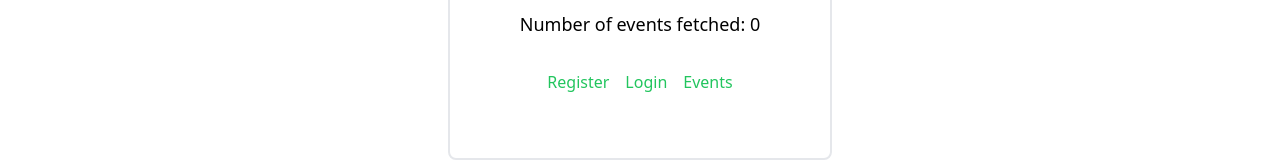
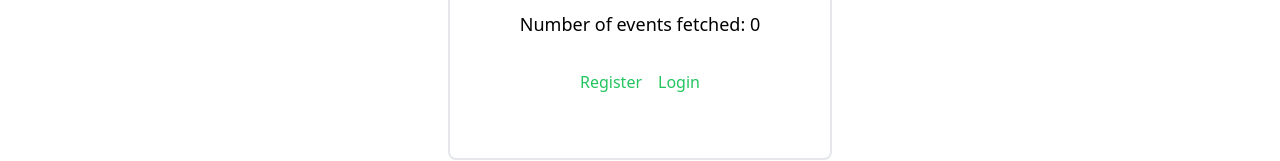
Before and after one commit to fkropfhamer/ivent-platform, a React (Vite) app in the folder web/: page / in a window 1280 px wide. Shown: the part 404-565 px from the top of the page. Built offline with nearby package versions, Linux system fonts and the light colour scheme; no server answers.

Commit message:
added login-condition

```diff
--- a/web/src/routes/Index.tsx
+++ b/web/src/routes/Index.tsx
@@ -1,15 +1,16 @@
-import { useDispatch, useSelector } from 'react-redux'
-import { incremented } from '../features/counter/counter-slice';
-import { useFetchEventsQuery } from '../services/api';
-import { Link } from 'react-router-dom';
-import { RootState } from '../app/store';
+import {useDispatch, useSelector} from 'react-redux'
+import {incremented} from '../features/counter/counter-slice';
+import {useFetchEventsQuery} from '../services/api';
+import {Link} from 'react-router-dom';
+import {RootState} from '../app/store';
 
 
 function Index() {
+    const isLoggedIn = useSelector((state: RootState) => state.auth.refreshToken !== null)
     const count = useSelector((state: RootState) => state.counter.value);
     const dispatch = useDispatch();
 
-  const { data = { count: 0 }, isFetching } = useFetchEventsQuery(0);
+    const {data = {count: 0}, isFetching} = useFetchEventsQuery(0);
 
     console.log(data)
 
@@ -17,7 +18,10 @@ function Index() {
         <div className="w-96 bg-white rounded-lg mx-auto my-20 p-8 border-2 border-gray-200">
             <h1 className="text-3xl text-center font-bold underline mb-6">Welcome to the IVENT-Platform</h1>
             <div className="card">
-          <button className="bg-green-500 hover:bg-green-600 text-white rounded-lg py-2 px-4 text-lg mb-6" onClick={() => { dispatch(incremented()) }}>
+                <button className="bg-green-500 hover:bg-green-600 text-white rounded-lg py-2 px-4 text-lg mb-6"
+                        onClick={() => {
+                            dispatch(incremented())
+                        }}>
                     Count is {count}
                 </button>
                 <p className="text-lg text-center">
@@ -26,7 +30,11 @@ function Index() {
                 <div className="flex justify-center space-x-4 mt-8">
                     <Link to="/register" className="text-green-500 hover:underline">Register</Link>
                     <Link to="/login" className="text-green-500 hover:underline">Login</Link>
+                    {isLoggedIn ?
                         <Link to="/events" className="text-green-500 hover:underline">Events</Link>
+                        :
+                        <></>
+                    }
                 </div>
             </div>
         </div>
```
Lines whose indentation alone changed are shown as unchanged.
